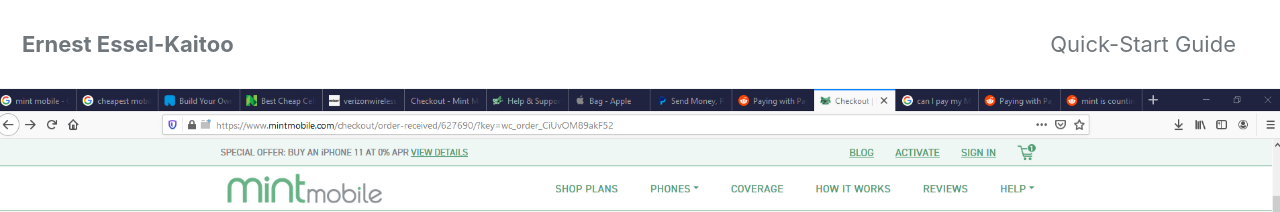
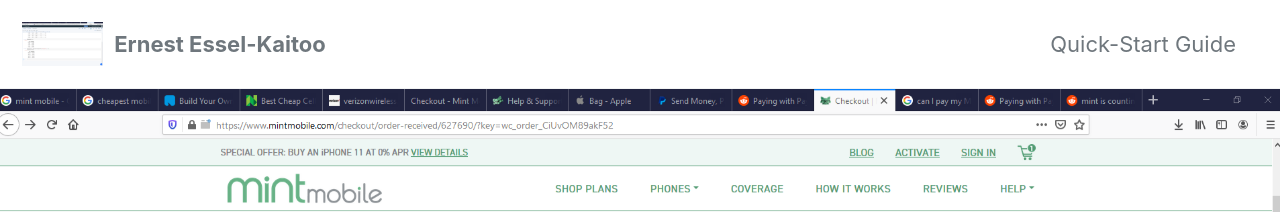
Before and after one commit to ernestesselk2/ernestesselkaitoo.github.io, a Jekyll site: the page built from index.html, in a window 1280 px wide. Shown: the top 212 px of the page. Built offline with Jekyll 4.4.1, drawn with Linux system fonts in a browser that asks for light colours; cached includes are drawn as plain includes; nearby versions of some CDN libraries; the list of posts is cut into pages by our own code.

Commit message:
My Second Commit1

```diff
--- a/_config.yml
+++ b/_config.yml
@@ -24,8 +24,8 @@
 url                      : # the base hostname & protocol for your site e.g. "https://mmistakes.github.io"
 baseurl                  : # the subpath of your site, e.g. "/blog"
 repository               : # GitHub username/repo-name e.g. "mmistakes/minimal-mistakes"
-teaser                   : # path of fallback teaser image, e.g. "/assets/images/500x300.png"
-logo                     : # path of logo image to display in the masthead, e.g. "/assets/images/88x88.png"
+teaser                   : "/images/Annotation.png"
+logo                     : "/images/Annotation.png"
 masthead_title           : # overrides the website title displayed in the masthead, use " " for no title
 # breadcrumbs            : false # true, false (default)
 words_per_minute         : 200
```
